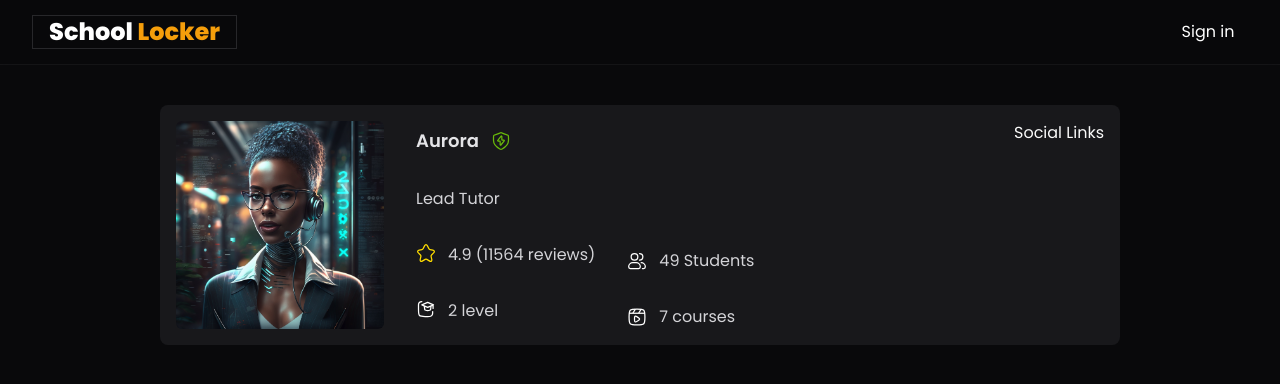
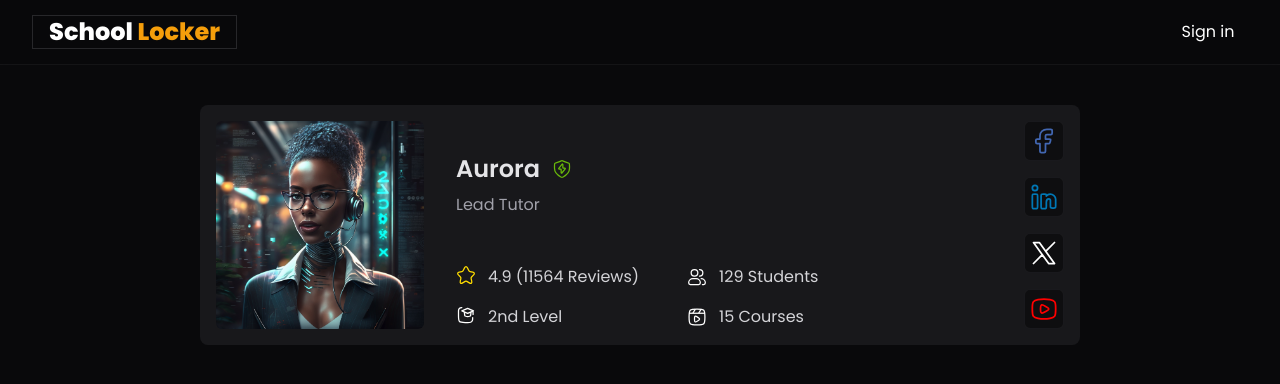
Before and after one commit to wujekbizon/school_locker, a Next.js app: page /courses/tutors/aurora-techadvisor in a window 1280 px wide. Shown: the top 384 px of the page. Built offline with nearby package versions, Linux system fonts and the light colour scheme; no server answers.

Commit message:
Add SocialLinks component

```diff
--- a/src/components/TutorDetail.tsx
+++ b/src/components/TutorDetail.tsx
@@ -5,55 +5,76 @@ import ShieldIcon from "./icons/ShieldIcon";
 import UsersIcon from "./icons/UsersIcon";
 import CoursesIcon from "./icons/CoursesIcon";
 import PlaylistIcon from "./icons/PlaylistIcon";
+import SocialLinks from "./ui/SocialLinks";
 
 export default function TutorDetail(props: { tutor: Tutor }) {
-  const { about, role, tutorImgSrc, tutorName, id, rating, reviews, students } =
-    props.tutor;
+  const {
+    about,
+    role,
+    tutorImgSrc,
+    tutorName,
+    rating,
+    reviews,
+    students,
+    courses,
+  } = props.tutor;
   return (
     <section className="flex h-full w-full flex-col items-center overflow-y-auto scroll-smooth scrollbar-webkit">
-      <div className="w-3/4 py-10">
-        <div className="flex h-60 w-full items-center gap-5 rounded-lg bg-zinc-900 p-4">
-          <div className="flex w-full justify-between">
-            <div className="flex h-full w-2/3 gap-8">
+      <div className="w-full p-5 md:p-10 xl:w-3/4">
+        <div className="flex h-full w-full items-center gap-5 rounded-lg bg-zinc-900 p-4 md:h-60">
+          <div className="flex h-full w-full flex-col justify-between gap-6 md:flex-row md:gap-0">
+            <div className="flex h-full w-full flex-row-reverse gap-8 sm:flex-row">
               <Image
                 src={tutorImgSrc}
                 alt={tutorName}
                 width={400}
                 height={400}
-                className="h-52 w-52 min-w-52 rounded-md object-cover object-top"
+                className="hidden h-52 w-52 min-w-52 rounded-md object-cover object-top sm:inline-block"
               />
-
-              <div className="flex flex-col justify-center gap-8">
+              <div className="flex w-full flex-col gap-4 sm:w-2/3">
+                <div className="flex h-full w-full flex-col items-center sm:items-start sm:pt-6">
                   <div className="flex items-center gap-3">
-                  <h2 className="text-lg font-semibold text-zinc-200">
+                    <h2 className="py-2 text-2xl font-semibold text-zinc-200">
                       {tutorName}
                     </h2>
                     <ShieldIcon width={20} height={20} />
                   </div>
-                <p className="text-base text-zinc-300">{role}</p>
+                  <p className="text-sm text-zinc-400 sm:text-base">{role}</p>
+                </div>
+
+                <div className="flex w-full flex-col justify-between gap-4 sm:flex-row md:justify-start md:gap-12">
+                  <div className="flex flex-row justify-between gap-4 sm:flex-col sm:justify-center">
                     <div className="items-centers flex gap-3">
                       <StarIcon width={20} height={20} />
-                  <p className="text-base text-zinc-300">
-                    {rating} ({reviews} reviews)
+                      <p className="text-sm text-zinc-300 md:text-base">
+                        {rating} ({reviews} Reviews)
                       </p>
                     </div>
                     <div className="items-centers flex gap-3">
                       <CoursesIcon width={20} height={20} />
-                  <p className="text-base text-zinc-300">2 level</p>
+                      <p className="text-sm text-zinc-300 md:text-base">
+                        2nd Level
+                      </p>
                     </div>
                   </div>
-              <div className="flex flex-col justify-end gap-8">
+                  <div className="flex flex-row justify-between gap-4 sm:flex-col sm:justify-center">
                     <div className="flex items-center gap-3">
                       <UsersIcon width={20} height={20} />
-                  <p className="text-base text-zinc-300">49 Students</p>
+                      <p className="text-sm text-zinc-300 md:text-base">
+                        {students} Students
+                      </p>
                     </div>
                     <div className="flex items-center gap-3">
                       <PlaylistIcon width={20} height={20} />
-                  <p className="text-base text-zinc-300">7 courses</p>
+                      <p className="text-sm text-zinc-300 md:text-base">
+                        {courses} Courses
+                      </p>
                     </div>
                   </div>
                 </div>
-            <div>Social Links</div>
+              </div>
+            </div>
+            <SocialLinks tutor={props.tutor} />
           </div>
         </div>
         <div></div>
--- /dev/null
+++ b/src/components/ui/SocialLinks.tsx
@@ -0,0 +1,40 @@
+import { Tutor } from "@/constants/tutorsData";
+import FacebookIcon from "../icons/FacebookIcon";
+import LinkedInIcon from "../icons/LinkedInIcon";
+import XIcon from "../icons/XIcon";
+import YoutubeIcon from "../icons/YoutubeIcon";
+
+export default function SocialLinks(props: { tutor: Tutor }) {
+  return (
+    <div className="flex flex-row justify-center gap-4 md:flex-col md:justify-evenly">
+      <a
+        href={props.tutor.facebook}
+        target="blank"
+        className="flex h-10 w-10 items-center justify-center rounded-md border border-border/50 bg-zinc-950/60 transition-colors hover:bg-zinc-950"
+      >
+        <FacebookIcon />
+      </a>
+      <a
+        href={props.tutor.linkedin}
+        target="blank"
+        className="flex h-10 w-10 items-center justify-center rounded-md border border-border/50 bg-zinc-950/60 transition-colors hover:bg-zinc-950"
+      >
+        <LinkedInIcon />
+      </a>
+      <a
+        href={props.tutor.twitter}
+        target="blank"
+        className="flex h-10 w-10 items-center justify-center rounded-md border border-border/50 bg-zinc-950/60 transition-colors hover:bg-zinc-950"
+      >
+        <XIcon color="white" />
+      </a>
+      <a
+        href={props.tutor.youtube}
+        target="blank"
+        className="flex h-10 w-10 items-center justify-center rounded-md border border-border/50 bg-zinc-950/60 transition-colors hover:bg-zinc-950"
+      >
+        <YoutubeIcon />
+      </a>
+    </div>
+  );
+}
--- a/src/constants/tutorsData.ts
+++ b/src/constants/tutorsData.ts
@@ -13,6 +13,11 @@ export interface Tutor {
   students: number;
   reviews: number;
   rating: number;
+  courses: number;
+  facebook: string;
+  twitter: string;
+  youtube: string;
+  linkedin: string;
 }
 
 export const tutorsData: Tutor[] = [
@@ -25,6 +30,11 @@ export const tutorsData: Tutor[] = [
     students: 19,
     reviews: 30,
     rating: 4.7,
+    courses: 3,
+    facebook: "https://www.facebook.com/grzegorz.wolfinger/",
+    twitter: "https://x.com/GregWolfinger",
+    youtube: "https://www.youtube.com/@wujekbizon1",
+    linkedin: "https://www.linkedin.com/in/grzegorz-wolfinger-b88856229/",
   },
   {
     id: "core-engineer",
@@ -35,6 +45,11 @@ export const tutorsData: Tutor[] = [
     students: 49,
     reviews: 1192,
     rating: 4.8,
+    courses: 7,
+    facebook: "https://www.facebook.com/",
+    twitter: "https://x.com/",
+    youtube: "https://www.youtube.com/",
+    linkedin: "https://www.linkedin.com/",
   },
   {
     id: "aurora-techadvisor",
@@ -45,5 +60,10 @@ export const tutorsData: Tutor[] = [
     students: 129,
     reviews: 11564,
     rating: 4.9,
+    courses: 15,
+    facebook: "https://www.facebook.com/",
+    twitter: "https://x.com/",
+    youtube: "https://www.youtube.com/",
+    linkedin: "https://www.linkedin.com/",
   },
 ];
```
Lines whose indentation alone changed are shown as unchanged.
